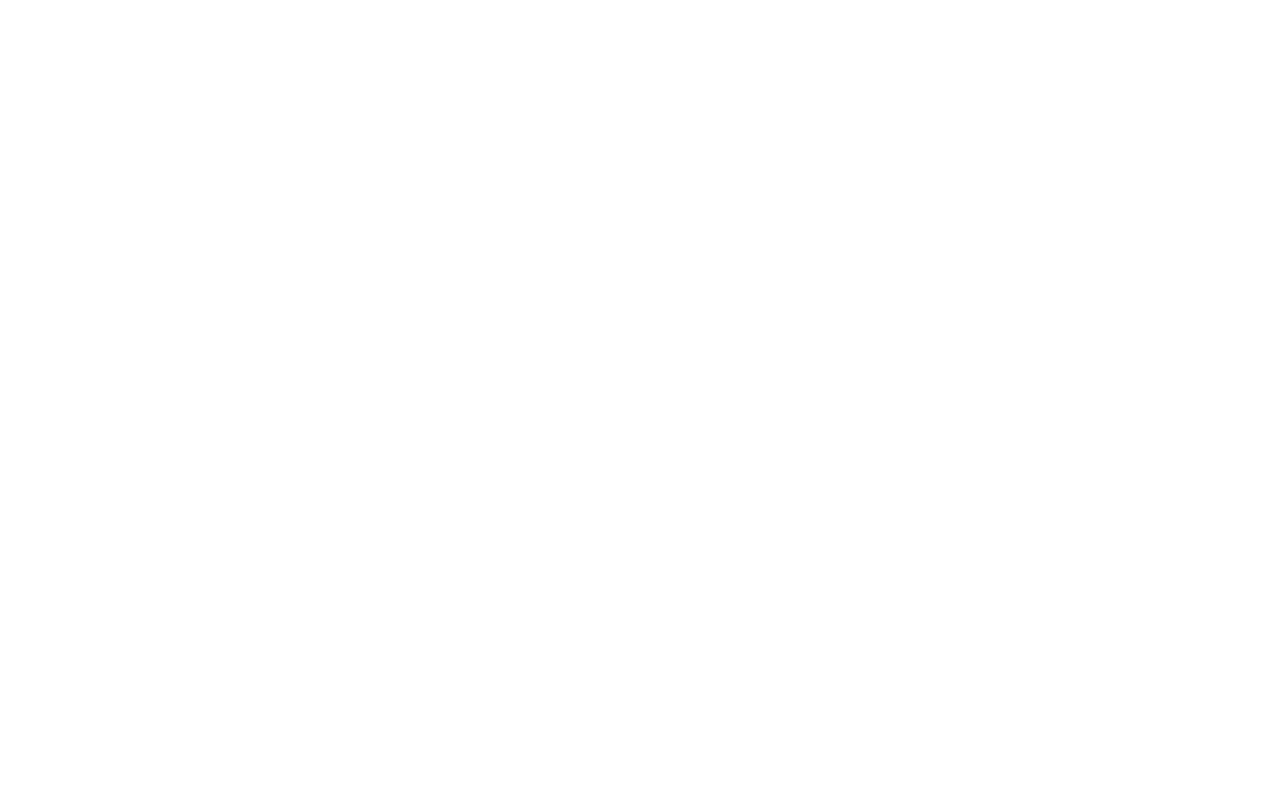
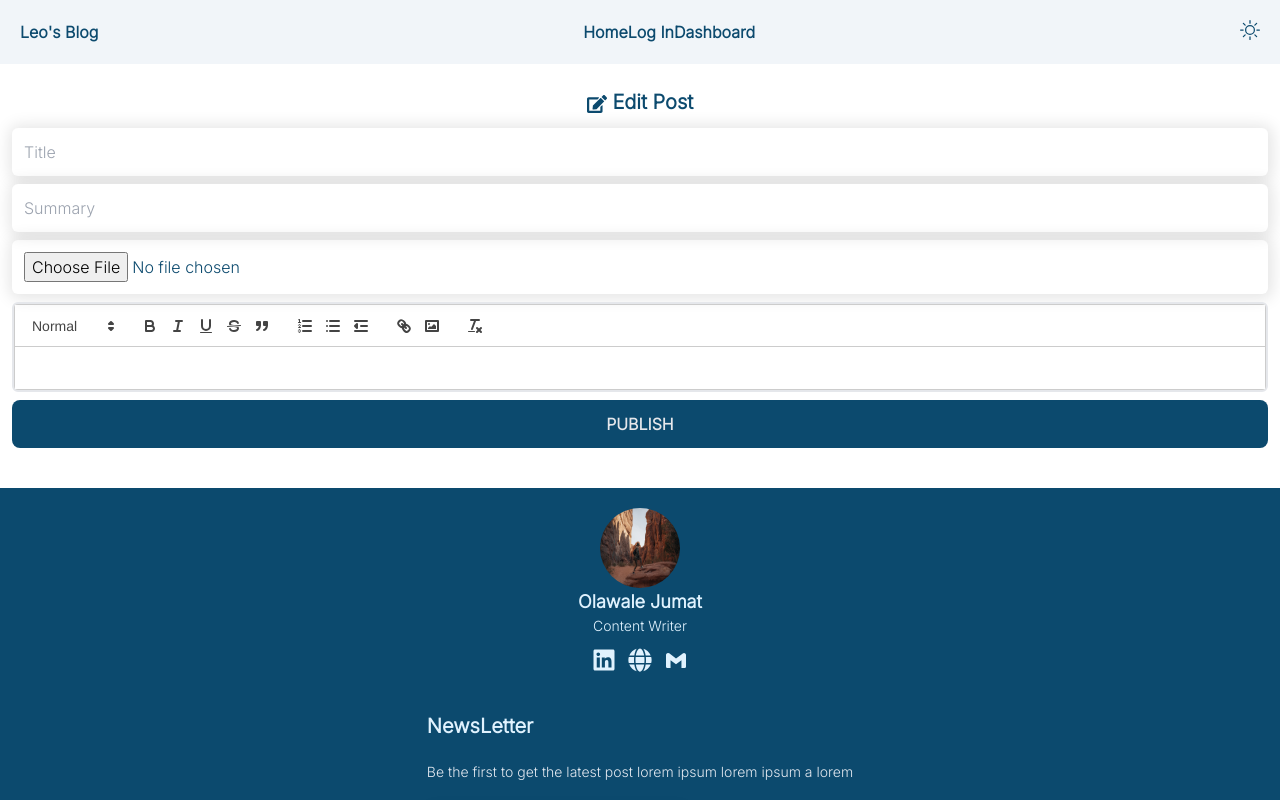
Before and after one commit to Jummate/blog-site, a React (Vite) app in the folder client/: page /edit/qaAb23456ZCVhjk in a window 1280 px wide. Before the commit this address had no page. Shown: the top 800 px of the page. Built offline with nearby package versions, Linux system fonts and the light colour scheme; a web font is replaced by a local one.

Commit message:
feat: add edit page and its routes

```diff
--- a/client/src/App.jsx
+++ b/client/src/App.jsx
@@ -12,6 +12,7 @@ import {
 } from "react-router-dom";
 import CreatePost from "./pages/create/Create";
 import Login from "./pages/login/Login";
+import EditPost from "./pages/edit/Edit";
 
 function App() {
   const Layout = () => (
@@ -41,6 +42,10 @@ function App() {
             element={<CreatePost />}
           />
           <Route
+            path="/edit/:id"
+            element={<EditPost />}
+          />
+          <Route
             path="/login"
             element={<Login />}
           />
--- /dev/null
+++ b/client/src/pages/edit/Edit.jsx
@@ -0,0 +1,67 @@
+import ReactQuill from "react-quill";
+import "react-quill/dist/quill.snow.css";
+import Input from "../../components/input/Input";
+import Button from "../../components/button/Button";
+import { FaEdit } from "react-icons/fa";
+
+const modules = {
+  toolbar: [
+    [{ header: [1, 2, false] }],
+    ["bold", "italic", "underline", "strike", "blockquote"],
+    [{ list: "ordered" }, { list: "bullet" }, { indent: "-1" }],
+    ["link", "image"],
+    ["clean"],
+  ],
+};
+
+const formats = [
+  "header",
+  "bold",
+  "italic",
+  "underline",
+  "strike",
+  "blockquote",
+  "list",
+  "bullet",
+  "indent",
+  "link",
+  "image",
+];
+const EditPost = () => {
+  return (
+    <section className="p-3 pb-10 text-sky-900 dark:bg-sky-800 dark:text-sky-100">
+      <h1 className="text-xl text-center p-3 font-extrabold">
+        <FaEdit className="inline text-md" /> Edit Post
+      </h1>
+      <form className="flex flex-col gap-2">
+        <Input
+          placeholder={"Title"}
+          extraStyles={"shadow-pref rounded-md"}
+          ariaLabel={"Title"}
+        />
+        <Input
+          placeholder={"Summary"}
+          extraStyles={"shadow-pref rounded-md"}
+          ariaLabel={"Summary"}
+        />
+        <Input
+          type={"file"}
+          extraStyles={"shadow-pref dark:bg-sky-100 rounded-md"}
+          ariaLabel={"Banner"}
+        />
+        <ReactQuill
+          theme="snow"
+          modules={modules}
+          formats={formats}
+          className="h-auto overflow-hidden border-2 dark:bg-sky-100 dark:text-sky-900 rounded-md"
+        />
+        <Button
+          text="PUBLISH"
+          extraStyles={"dark:bg-sky-600 font-extrabold"}
+        />
+      </form>
+    </section>
+  );
+};
+
+export default EditPost;
--- a/client/src/pages/post/PostPage.jsx
+++ b/client/src/pages/post/PostPage.jsx
@@ -1,19 +1,21 @@
 import IMAGE_ONE from "../../assets/image1.jpg";
 import Button from "../../components/button/Button";
-import { useParams } from "react-router-dom";
-import { postData } from "../../data";
+import { Link, useParams } from "react-router-dom";
+// import { postData } from "../../data";
 
 const PostPage = () => {
-  console.log(useParams());
+  const { id } = useParams();
   return (
     <section className="dark:bg-sky-900/90">
       <article>
         <header>
           <div className="flex items-center justify-center p-3 gap-3 text-sm">
-            <Button
-              text="Edit Post"
-              extraStyles={"bg-sky-400 text-white"}
-            />{" "}
+            <Link to={`/edit/${id}`}>
+              <Button
+                text="Edit Post"
+                extraStyles={"bg-sky-400 text-white"}
+              />
+            </Link>
             <Button
               text="Delete Post"
               extraStyles={"bg-red-700 text-white"}
--- a/client/src/pages/recent/Recent.jsx
+++ b/client/src/pages/recent/Recent.jsx
@@ -65,10 +65,12 @@ const RecentPost = () => {
             </div>
 
             <div className="flex items-center p-2 mt-3 gap-3 text-xs">
-              <Button
-                text="Edit Post"
-                extraStyles={"bg-sky-400 text-white"}
-              />{" "}
+              <Link to={`edit/${post.id}`}>
+                <Button
+                  text="Edit Post"
+                  extraStyles={"bg-sky-400 text-white"}
+                />
+              </Link>
               <Button
                 text="Delete Post"
                 extraStyles={"bg-red-700 text-white"}
```
